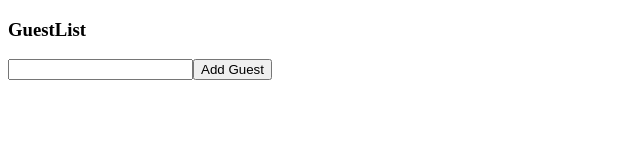
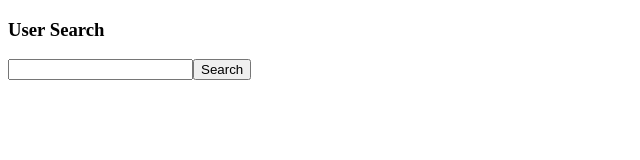
Before and after one commit to iamsomraj/React-Typescript-Demo, a React (Create React App) app: page / in a window 1280 px wide. Shown: the top 160 px of the page, without its empty margins (0-640 px from the left). Built offline with nearby package versions, Linux system fonts and the light colour scheme.

Commit message:
UserSearch FC added

```diff
--- a/src/index.tsx
+++ b/src/index.tsx
@@ -2,12 +2,13 @@
 import ReactDOM from "react-dom";
 import Parent from "./props/Parent";
 import GuestList from "./state/GuestList";
-
+import UserSearch from "./state/UserSearch";
 const App = () => {
   return (
     <div>
       {/* <Parent /> */}
-      <GuestList />
+      {/* <GuestList /> */}
+      <UserSearch />
     </div>
   );
 };
--- /dev/null
+++ b/src/state/UserSearch.tsx
@@ -0,0 +1,37 @@
+import { stringify } from "querystring";
+import { useState } from "react";
+
+const users = [
+  { name: "Sarah", age: 20 },
+  { name: "Sam", age: 22 },
+  { name: "Alex", age: 24 },
+  { name: "Michael", age: 26 },
+];
+
+const UserSearch: React.FC = () => {
+  const [name, setName] = useState<string>("");
+  const [user, setUser] = useState<{ name: string; age: number } | undefined>();
+
+  const searchHandler = () => {
+    const foundUser = users.find(
+      (user) => user.name.toUpperCase() === name.toUpperCase()
+    );
+    setUser(foundUser);
+  };
+
+  return (
+    <div>
+      <h3>User Search</h3>
+      <input
+        type="text"
+        value={name}
+        onChange={(e) => setName(e.target.value)}
+      />
+      <button onClick={searchHandler}>Search</button>
+      <div>{user && "Name: " + user.name}</div>
+      <div>{user && "Age: " + user.age}</div>
+    </div>
+  );
+};
+
+export default UserSearch;
```
